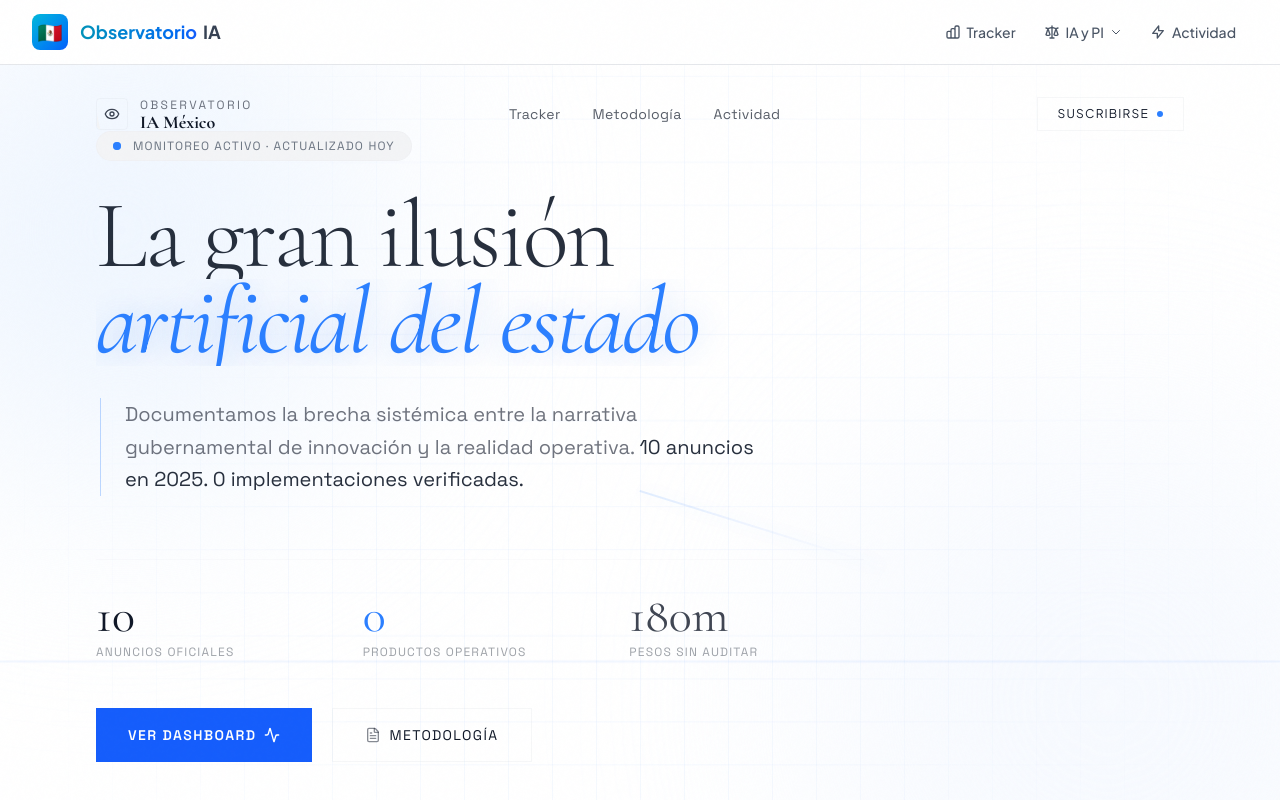
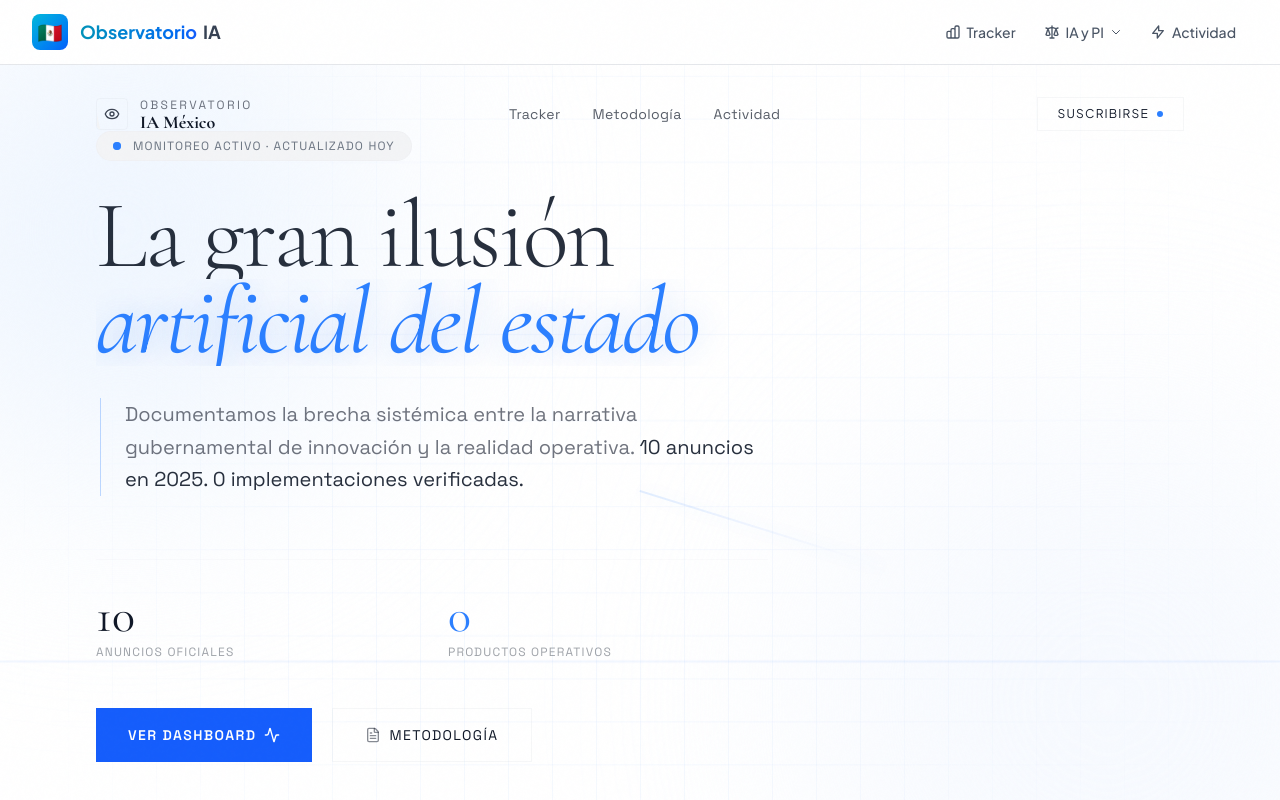
Before and after one commit to ritchiero/observatorio-ia-mexico, a Next.js app: page / in a window 1280 px wide. Shown: the top 800 px of the page. Built offline with nearby package versions, Linux system fonts and the light colour scheme.

Commit message:
feat: Eliminar métrica de pesos sin auditar
- Quitar la métrica '180m Pesos sin auditar' del hero
- Cambiar grid de 3 columnas a 2 columnas
- Mantener solo 'Anuncios Oficiales' y 'Productos Operativos'
- Enfoque en tracking de implementación, no finanzas

```diff
--- a/components/HeroSection.tsx
+++ b/components/HeroSection.tsx
@@ -120,7 +120,7 @@ export default function HeroSection({ stats }: HeroSectionProps) {
           </div>
 
           {/* STATS ROW */}
-          <div className="grid grid-cols-2 md:grid-cols-3 gap-8 mt-16 border-t border-gray-300/10 pt-8 max-w-3xl animate-reveal delay-400">
+          <div className="grid grid-cols-2 gap-8 mt-16 border-t border-gray-300/10 pt-8 max-w-2xl animate-reveal delay-400">
             <div className="group cursor-default">
               <div className="font-serif-display text-4xl md:text-5xl text-gray-900 group-hover:text-blue-400 transition-colors duration-300">{stats.total}</div>
               <div className="font-sans-tech text-xs text-gray-900/40 uppercase tracking-widest mt-1 group-hover:translate-x-1 transition-transform">Anuncios Oficiales</div>
@@ -128,10 +128,6 @@ export default function HeroSection({ stats }: HeroSectionProps) {
             <div className="group cursor-default">
               <div className="font-serif-display text-4xl md:text-5xl text-blue-500 group-hover:text-gray-900 transition-colors duration-300">{stats.operando}</div>
               <div className="font-sans-tech text-xs text-gray-900/40 uppercase tracking-widest mt-1 group-hover:translate-x-1 transition-transform">Productos Operativos</div>
-            </div>
-            <div className="group cursor-default col-span-2 md:col-span-1">
-              <div className="font-serif-display text-4xl md:text-5xl text-gray-900/80 group-hover:text-blue-400 transition-colors duration-300">180m</div>
-              <div className="font-sans-tech text-xs text-gray-900/40 uppercase tracking-widest mt-1 group-hover:translate-x-1 transition-transform">Pesos sin auditar</div>
             </div>
           </div>
 
```
